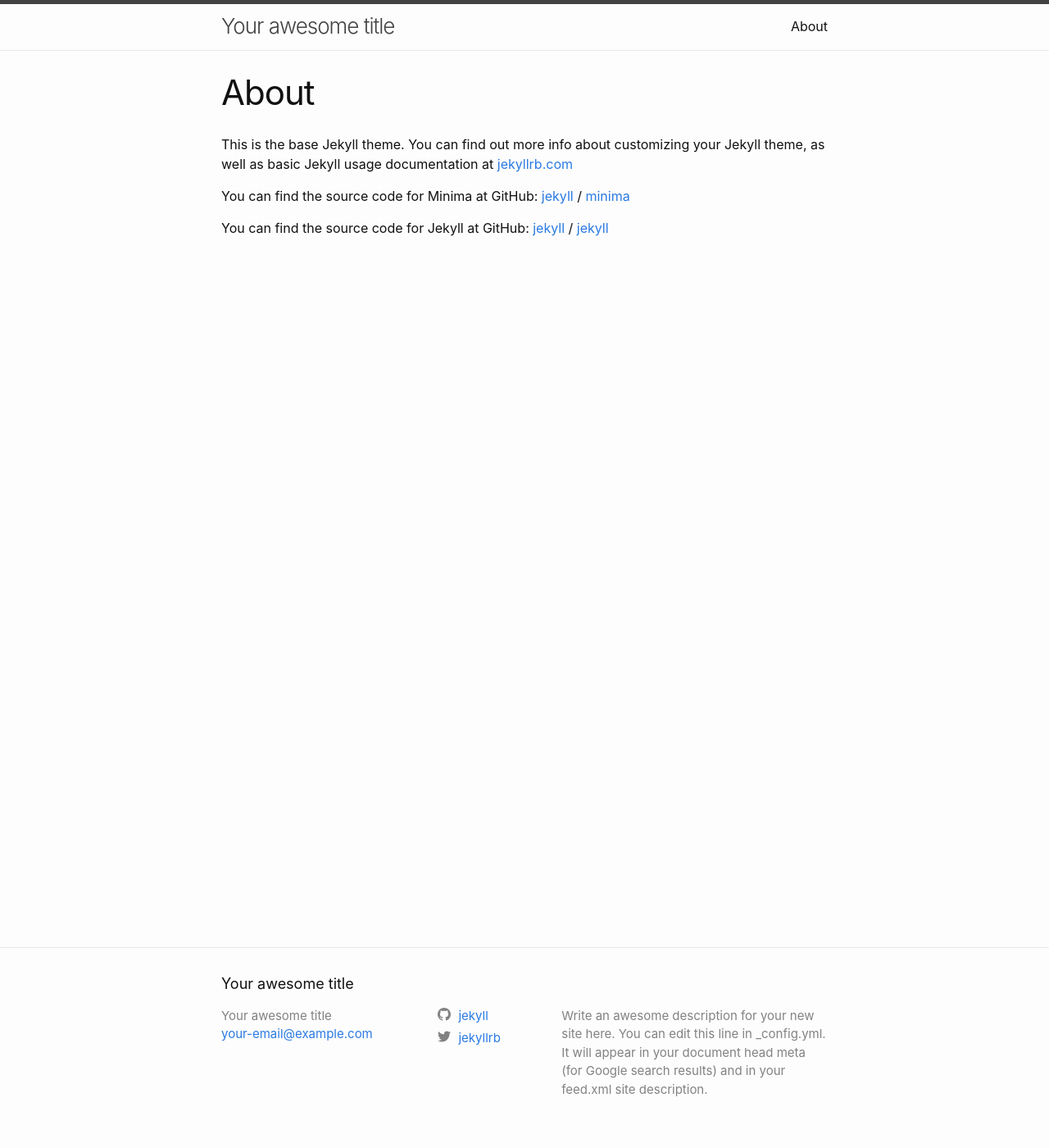
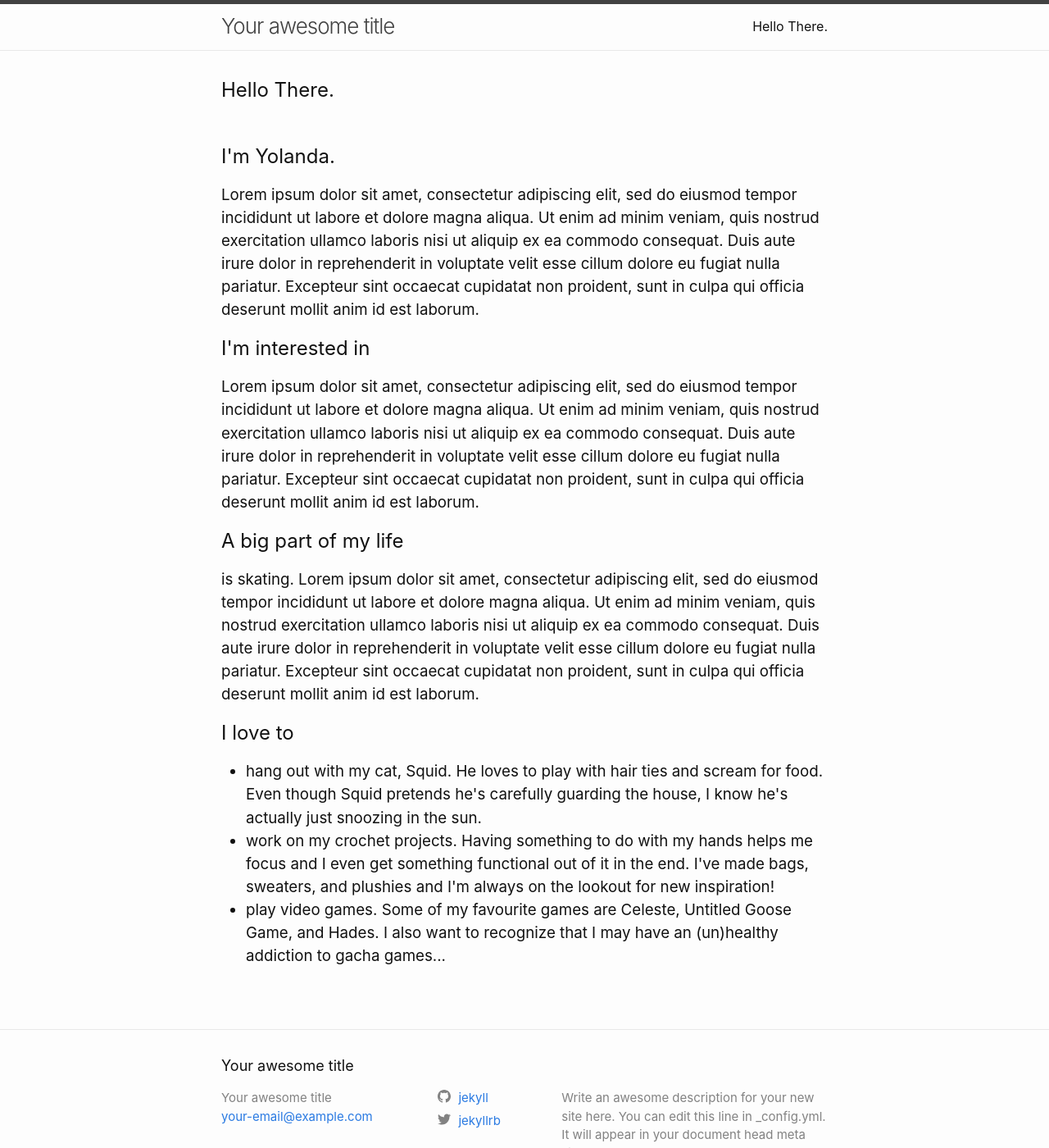
Before and after one commit to yolanda-tan/yolanda-tan.github.io, a Jekyll site: the page built from about.markdown, in a window 1280 px wide and 1400 px high. Shown: the whole window at 82% size. Built offline with Jekyll 4.4.1, drawn with Linux system fonts in a browser that asks for light colours.

Commit message:
Added content to about page

```diff
--- a/_layouts/default.html
+++ b/_layouts/default.html
@@ -9,7 +9,7 @@
 
     <main class="page-content" aria-label="Content">
       <div class="wrapper">
-        {{ content }}
+        {{ content }} <!-- stuff goes in here to make the .html file-->
       </div>
     </main>
 
--- a/_layouts/page.html
+++ b/_layouts/page.html
@@ -3,12 +3,12 @@ layout: default
 ---
 <article class="post">
 
-  <header class="post-header">
-    <h1 class="post-title">{{ page.title | escape }}</h1>
+  <header class="page-header">
+    <h1 class="page-title">{{ page.title | escape }}</h1>
   </header>
 
-  <div class="post-content">
-    {{ content }}
+  <div class="page-content">
+    {{ content }} <!--things i do go in here-->
   </div>
 
 </article>
--- a/about.markdown
+++ b/about.markdown
@@ -1,18 +1,22 @@
 ---
 layout: page
-title: About
+title: Hello There.
 permalink: /about/
 ---
+<h2>I'm Yolanda.</h2>
+<h3>Lorem ipsum dolor sit amet, consectetur adipiscing elit, sed do eiusmod tempor incididunt ut labore et dolore magna aliqua. Ut enim ad minim veniam, quis nostrud exercitation ullamco laboris nisi ut aliquip ex ea commodo consequat. Duis aute irure dolor in reprehenderit in voluptate velit esse cillum dolore eu fugiat nulla pariatur. Excepteur sint occaecat cupidatat non proident, sunt in culpa qui officia deserunt mollit anim id est laborum.</h3>
 
-This is the base Jekyll theme. You can find out more info about customizing your Jekyll theme, as well as basic Jekyll usage documentation at [jekyllrb.com](https://jekyllrb.com/)
+<h2>I'm interested in</h2>
+<h3>Lorem ipsum dolor sit amet, consectetur adipiscing elit, sed do eiusmod tempor incididunt ut labore et dolore magna aliqua. Ut enim ad minim veniam, quis nostrud exercitation ullamco laboris nisi ut aliquip ex ea commodo consequat. Duis aute irure dolor in reprehenderit in voluptate velit esse cillum dolore eu fugiat nulla pariatur. Excepteur sint occaecat cupidatat non proident, sunt in culpa qui officia deserunt mollit anim id est laborum.</h3>
 
-You can find the source code for Minima at GitHub:
-[jekyll][jekyll-organization] /
-[minima](https://github.com/jekyll/minima)
+<h2>A big part of my life</h2>
+<h3>is skating. Lorem ipsum dolor sit amet, consectetur adipiscing elit, sed do eiusmod tempor incididunt ut labore et dolore magna aliqua. Ut enim ad minim veniam, quis nostrud exercitation ullamco laboris nisi ut aliquip ex ea commodo consequat. Duis aute irure dolor in reprehenderit in voluptate velit esse cillum dolore eu fugiat nulla pariatur. Excepteur sint occaecat cupidatat non proident, sunt in culpa qui officia deserunt mollit anim id est laborum.</h3>
 
-You can find the source code for Jekyll at GitHub:
-[jekyll][jekyll-organization] /
-[jekyll](https://github.com/jekyll/jekyll)
-
-
-[jekyll-organization]: https://github.com/jekyll
+<h2>I love to</h2>
+<h3>
+    <ul>
+    <li>hang out with my cat, Squid. He loves to play with hair ties and scream for food. Even though Squid pretends he's carefully guarding the house, I know he's actually just snoozing in the sun.</li>
+    <li>work on my crochet projects. Having something to do with my hands helps me focus and I even get something functional out of it in the end. I've made bags, sweaters, and plushies and I'm always on the lookout for new inspiration! </li>
+    <li>play video games. Some of my favourite games are Celeste, Untitled Goose Game, and Hades. I also want to recognize that I may have an (un)healthy addiction to gacha games... </li>
+    </ul>
+</h3>
--- a/index.markdown
+++ b/index.markdown
@@ -2,5 +2,5 @@
 # Feel free to add content and custom Front Matter to this file.
 # To modify the layout, see https://jekyllrb.com/docs/themes/#overriding-theme-defaults
 
-layout: home
+layout: page
 ---
```
Also changed, not shown: _layouts/blog.html (renamed from _layouts/home.html).
